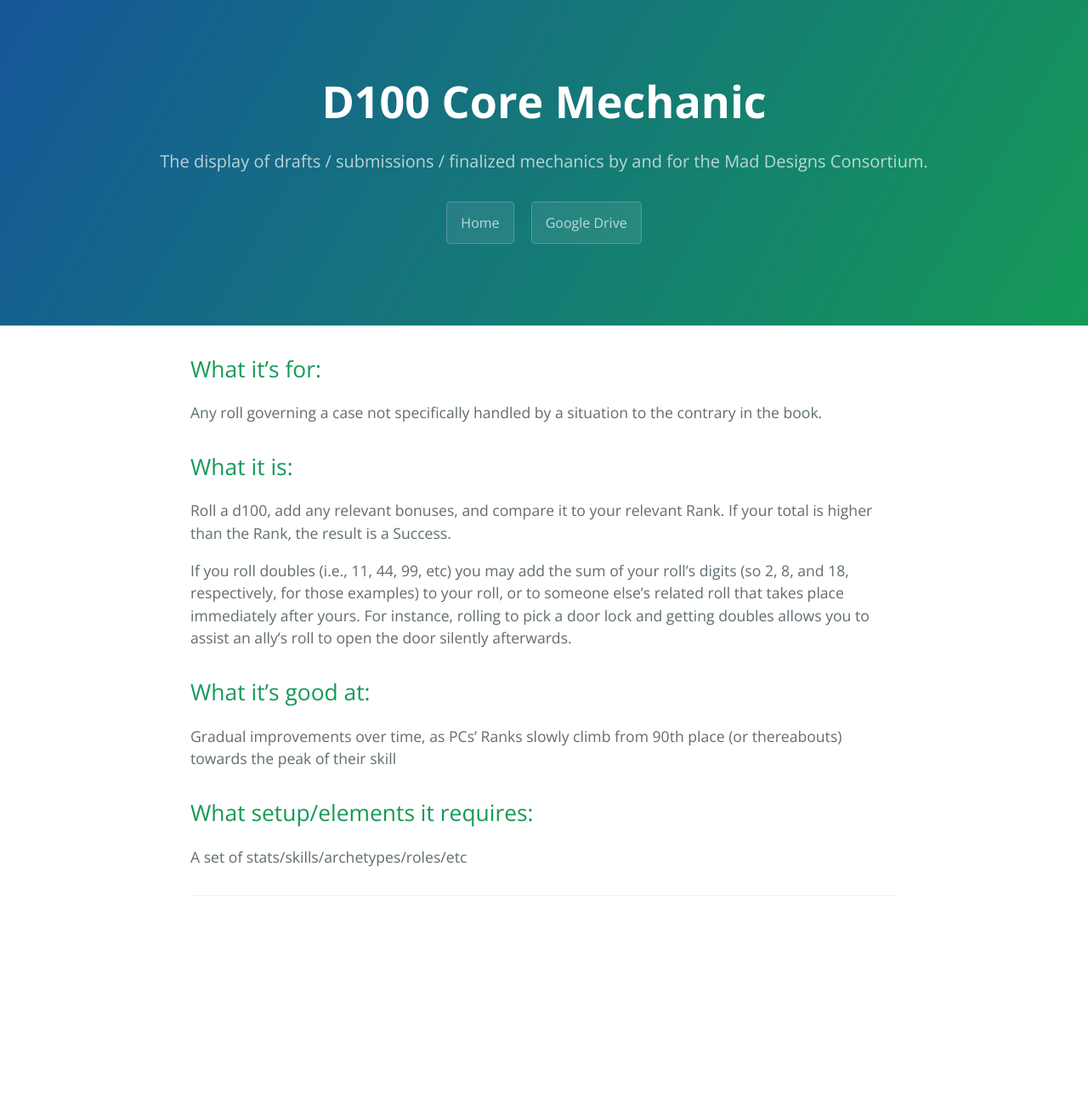
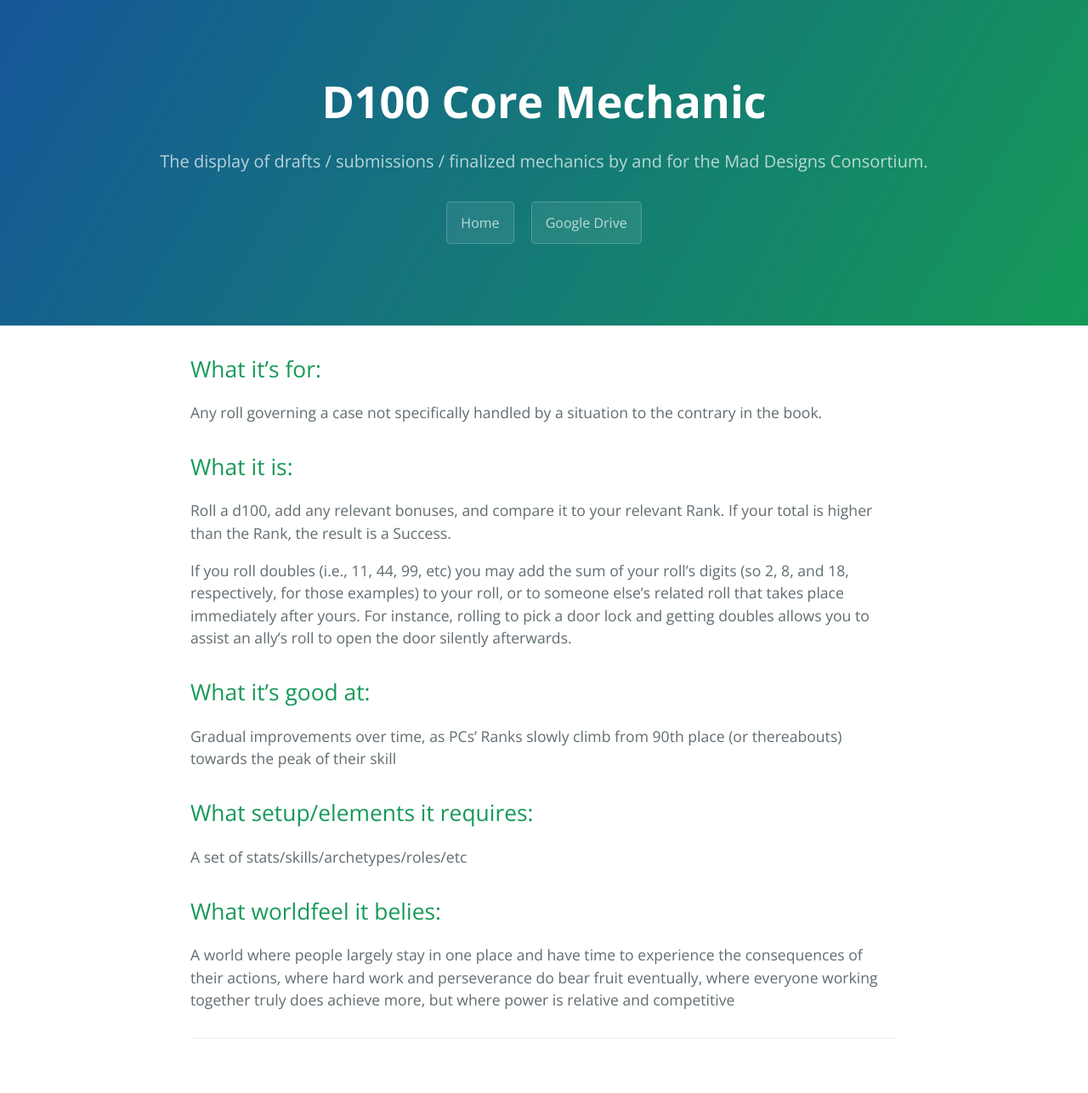
Before and after one commit to angry-school-hack/angry-school-hack.github.io, a Jekyll site: the page built from _pages/d100 Core.md, in a window 1280 px wide. Shown: the whole page at 85% size. Built offline with Jekyll 4.4.1, drawn with Linux system fonts in a browser that asks for light colours; before the commit the page ends 1118 px from its top, so only the background shows below that.

Commit message:
Update d100 Core.md

```diff
--- a/_pages/d100 Core.md
+++ b/_pages/d100 Core.md
@@ -17,3 +17,6 @@ Gradual improvements over time, as PCs' Ranks slowly climb from 90th place (or t
 
 ## What setup/elements it requires:
 A set of stats/skills/archetypes/roles/etc
+
+## What worldfeel it belies:
+A world where people largely stay in one place and have time to experience the consequences of their actions, where hard work and perseverance do bear fruit eventually, where everyone working together truly does achieve more, but where power is relative and competitive
```
